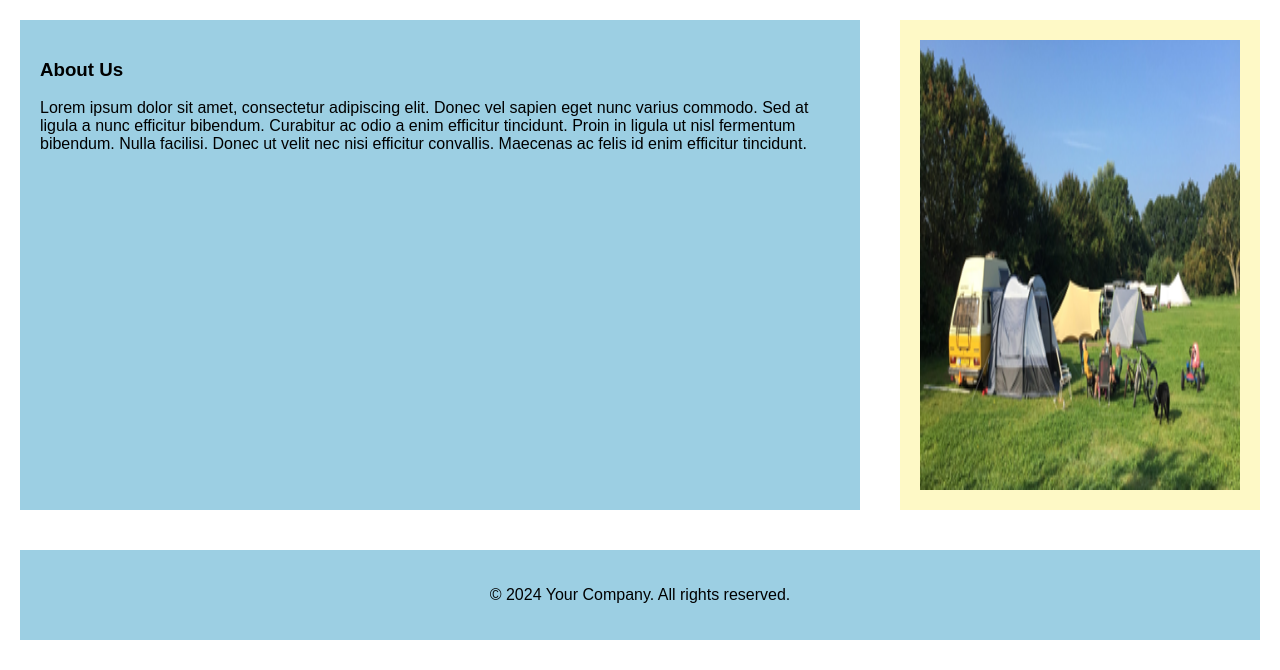
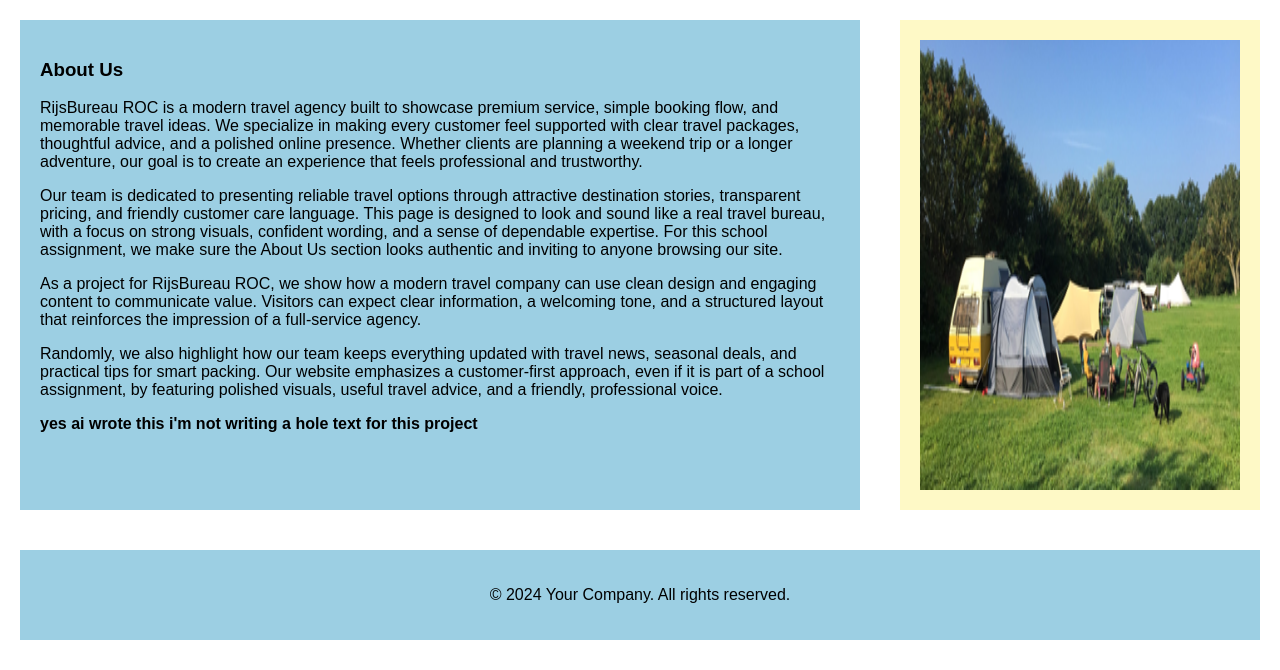
Before and after one commit to denkersdaan-ops/webapp2, a PHP site: page /aboutUs.php in a window 1280 px wide. Shown: the part 130-800 px from the top of the page. Run offline with PHP 8.4, Linux system fonts and the light colour scheme.

Commit message:
added text to the main pages

```diff
--- a/html/aboutUs.php
+++ b/html/aboutUs.php
@@ -4,7 +4,7 @@
 <head>
     <meta charset="UTF-8">
     <meta name="viewport" content="width=device-width, initial-scale=1.0">
-    <title>Document</title>
+    <title>About Us</title>
     <link rel="stylesheet" href="styles.css">
 </head>
 
@@ -15,11 +15,26 @@
             <section class="content">
                 <div id="about-us-text" class="text-area blue margin">
                     <h1>About Us</h1>
-                    <p>Lorem ipsum dolor sit amet, consectetur adipiscing elit. Donec vel sapien eget nunc varius
-                        commodo.
-                        Sed at ligula a nunc efficitur bibendum. Curabitur ac odio a enim efficitur tincidunt. Proin in
-                        ligula ut nisl fermentum bibendum. Nulla facilisi. Donec ut velit nec nisi efficitur convallis.
-                        Maecenas ac felis id enim efficitur tincidunt.</p>
+                    <p>RijsBureau ROC is a modern travel agency built to showcase premium service, simple booking flow,
+                        and memorable travel ideas. We specialize in making every customer feel supported with clear
+                        travel packages, thoughtful advice, and a polished online presence. Whether clients are planning
+                        a weekend trip or a longer adventure, our goal is to create an experience that feels professional
+                        and trustworthy.</p>
+                    <p>Our team is dedicated to presenting reliable travel options through attractive destination stories,
+                        transparent pricing, and friendly customer care language. This page is designed to look and
+                        sound like a real travel bureau, with a focus on strong visuals, confident wording, and a sense
+                        of dependable expertise. For this school assignment, we make sure the About Us section looks
+                        authentic and inviting to anyone browsing our site.</p>
+                    <p>As a project for RijsBureau ROC, we show how a modern travel company can use clean design and
+                        engaging content to communicate value. Visitors can expect clear information, a welcoming tone,
+                        and a structured layout that reinforces the impression of a full-service agency.
+                    </p>
+                    <p>Randomly, we also highlight how our team keeps everything updated with travel news, seasonal
+                        deals, and practical tips for smart packing. Our website emphasizes a customer-first approach,
+                        even if it is part of a school assignment, by featuring polished visuals, useful travel advice,
+                        and a friendly, professional voice.</p>
+
+                    <p><strong>yes ai wrote this i'm not writing a hole text for this project</strong></p>
                 </div>
             </section>
             <aside id="about-us-image" class="margin yellow">
```
Also changed, not shown: html/index.php (+13 -9 lines).
